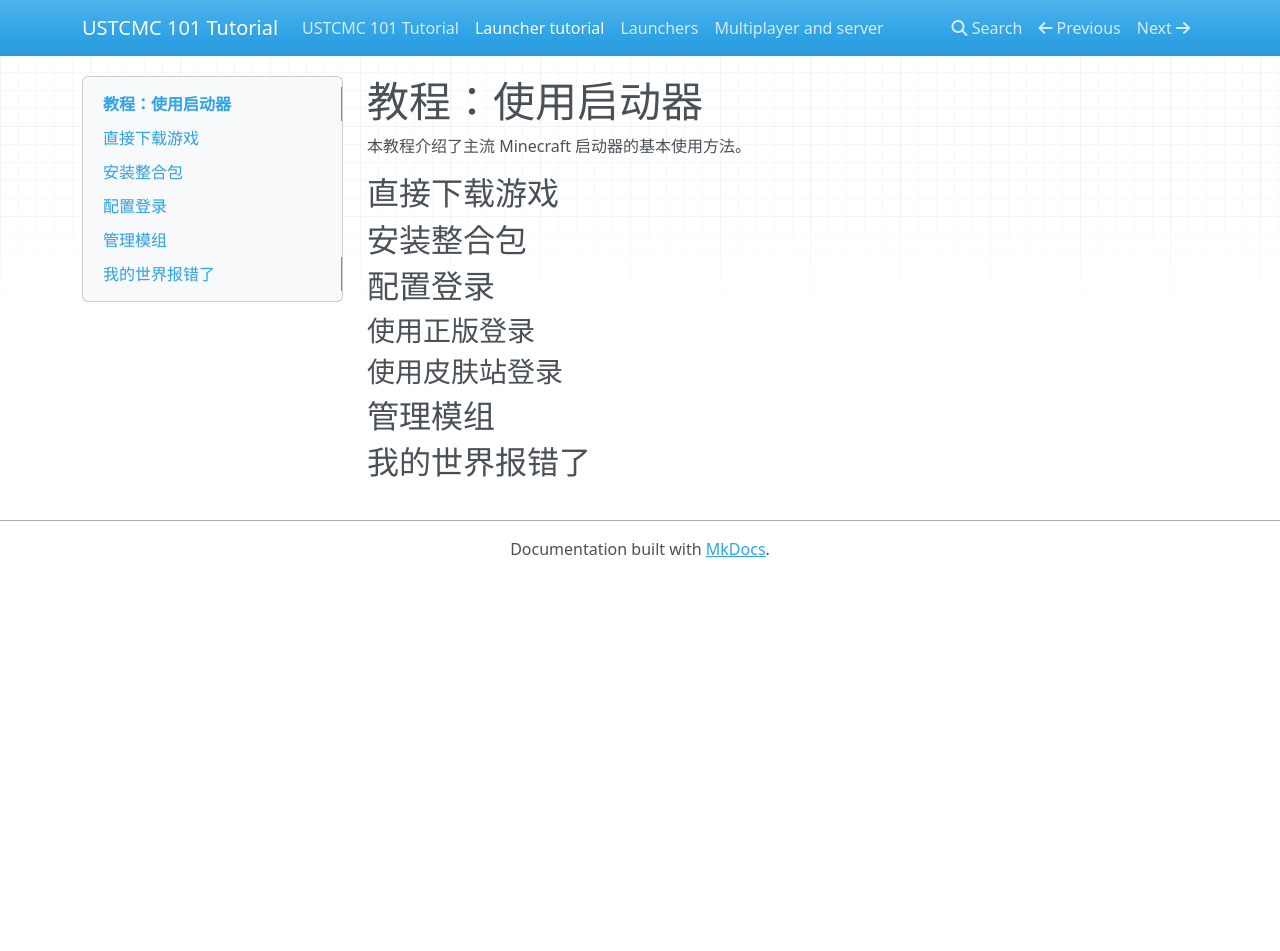
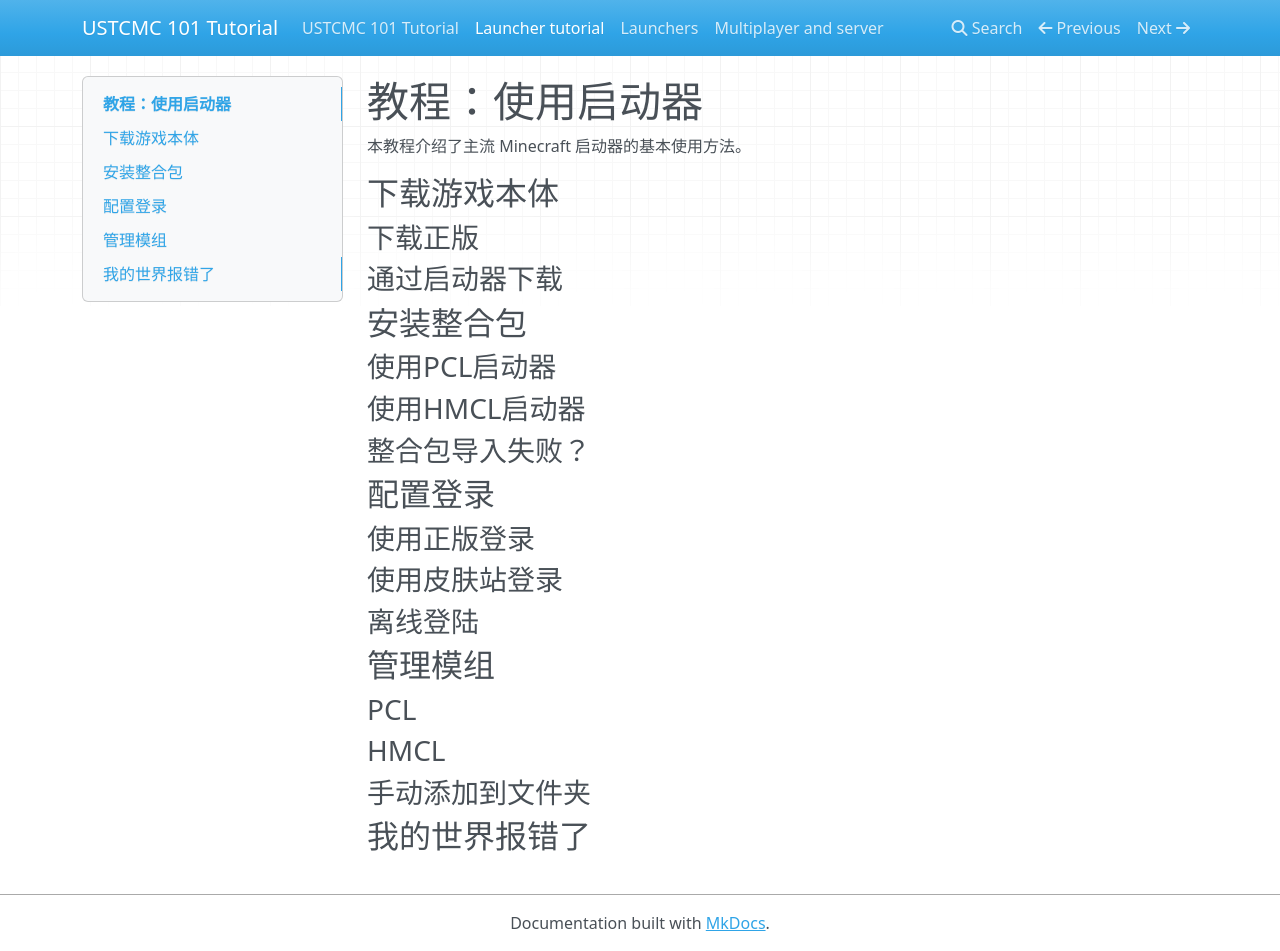
Before and after one commit to Miaoning-exe/USTCMC_mc101, an MkDocs documentation site: the page built from docs/launcher_tutorial.md, in a window 1280 px wide and 951 px high. Built offline with MkDocs 1.6.1, drawn with Linux system fonts in a browser that asks for light colours; nearby versions of some CDN libraries.

Commit message:
docs: Update launcher tutorial for game download sections

```diff
--- a/docs/launcher_tutorial.md
+++ b/docs/launcher_tutorial.md
@@ -8,9 +8,19 @@
 
 本教程介绍了主流 Minecraft 启动器的基本使用方法。
 
-## 直接下载游戏
+## 下载游戏本体
+
+### 下载正版
+
+### 通过启动器下载
 
 ## 安装整合包
+
+### 使用PCL启动器
+
+### 使用HMCL启动器
+
+### 整合包导入失败？
 
 ## 配置登录
 
@@ -18,6 +28,14 @@
 
 ### 使用皮肤站登录
 
+### 离线登陆
+
 ## 管理模组
 
+### PCL
+
+### HMCL
+
+### 手动添加到文件夹
+
 ## 我的世界报错了
```
